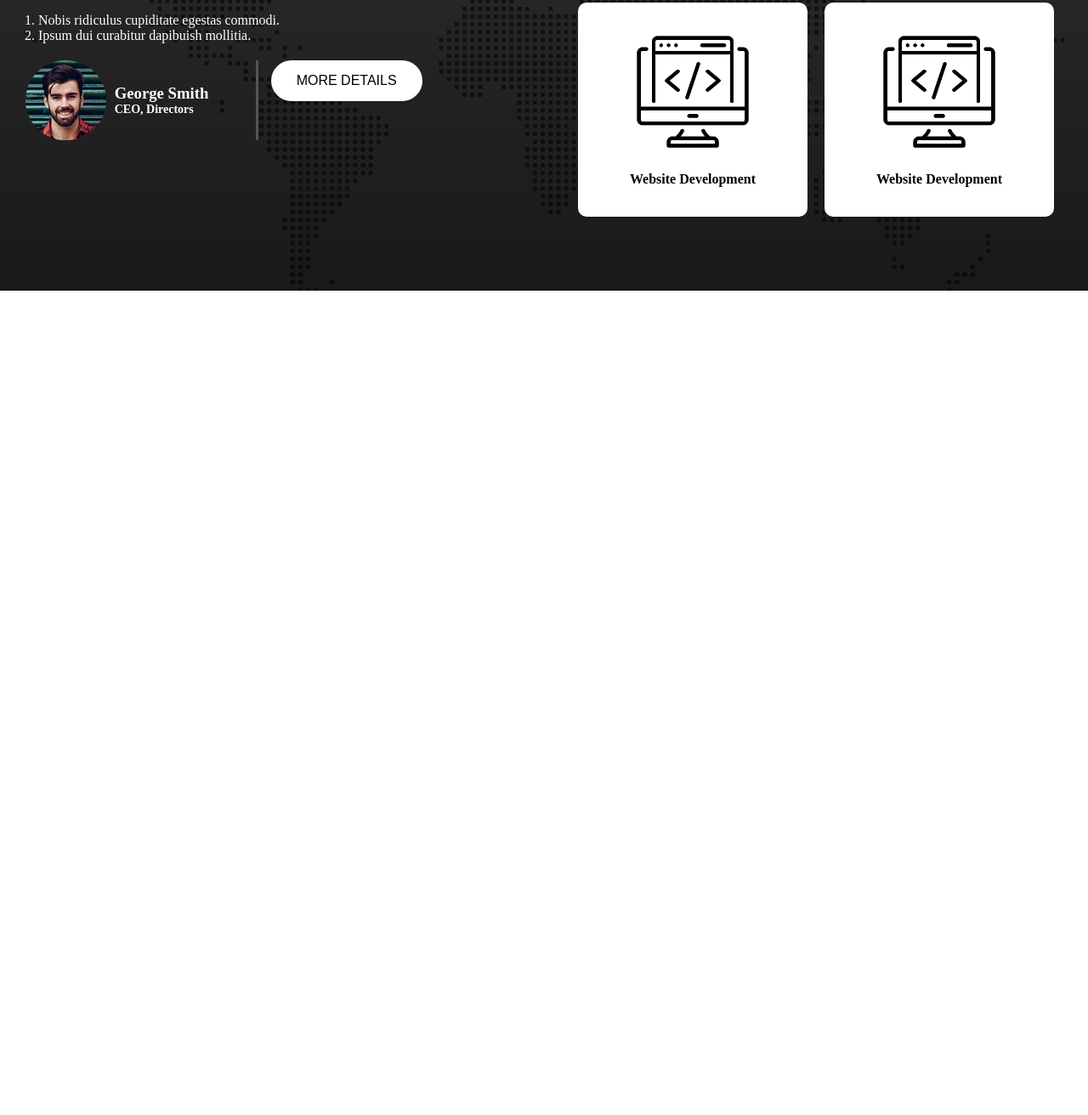
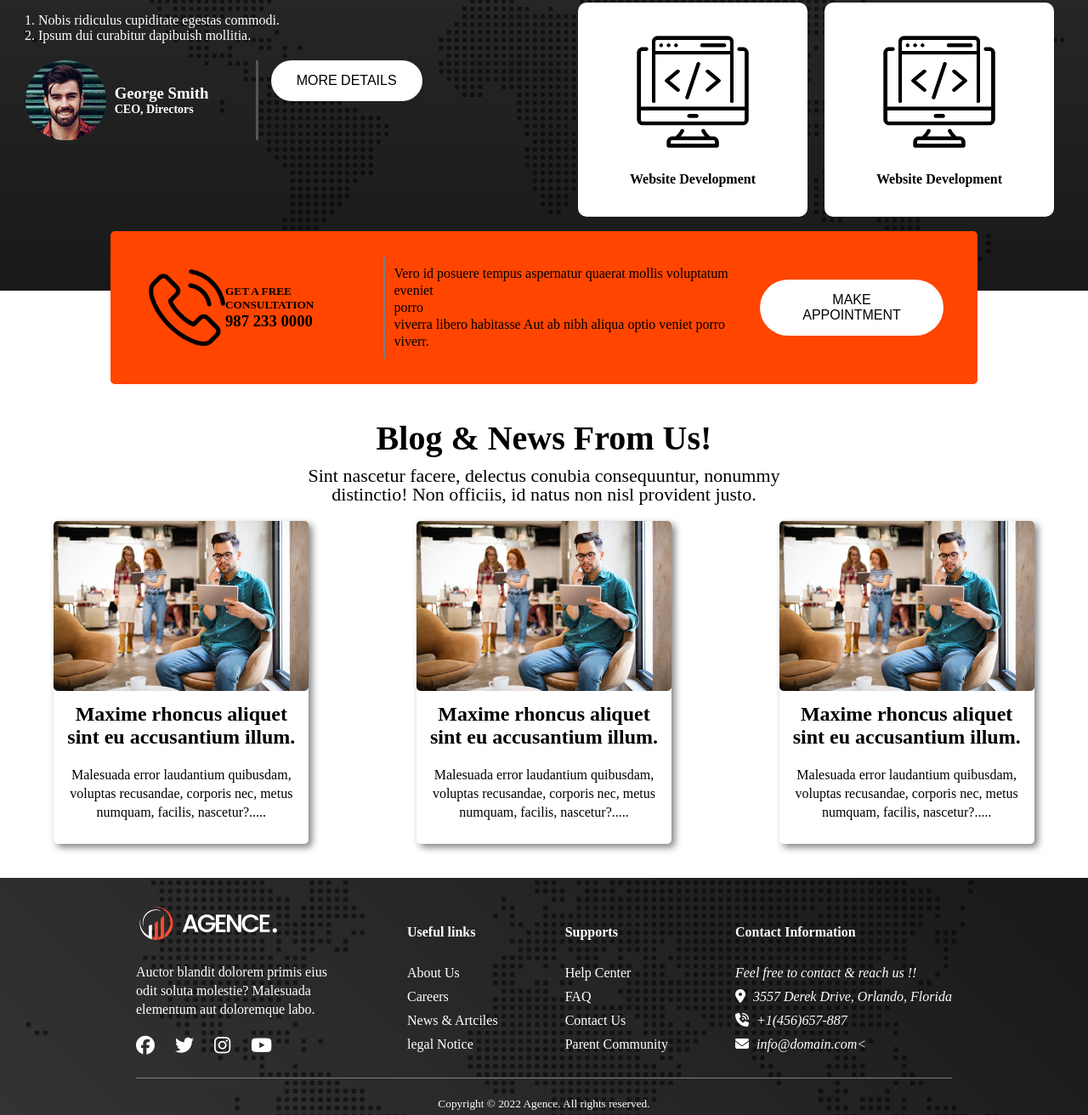
Before and after one commit to smsiam76/digital-agency-prac, a plain HTML site: page index.html in a window 1280 px wide. Shown: the part 1218-2530 px from the top of the page at 85% size. Before the commit the page ends 1560 px from the top, so only its background shows below. Drawn offline with Linux system fonts and the light colour scheme.

Commit message:
Complete full project

```diff
--- a/index.html
+++ b/index.html
@@ -5,6 +5,7 @@
 	<meta name="viewport" content="width=device-width, initial-scale=1.0">
 	<title>digital agency</title>
 	<link rel="stylesheet" href="styles/style.css">
+	<script src="https://kit.fontawesome.com/4faaf0be6a.js" crossorigin="anonymous"></script>
 </head>
 <body>
 	<header class="header">
@@ -79,7 +80,89 @@
 				</div>
 			</div>
 		</section>
+		<!-- Appointment -->
+		<section class="appointment">
+			<div class="appointment-call">
+				<img src="asset/icons/phone-call.png" alt="">
+				<div>
+					<h5>GET A FREE CONSULTATION</h5>
+					<h3>987 233 0000</h3>
+				</div>
+			</div>
+			<div class="appointment-description">
+				<p>
+					Vero id posuere tempus aspernatur quaerat mollis voluptatum eveniet <br>porro <br>
+					viverra libero habitasse Aut ab nibh aliqua optio veniet porro viverr.
+				</p>
+			</div>
+			<button class="primary-btn service-btn">MAKE APPOINTMENT</button>
+		</section>
+		<!-- Blog section -->
+		<section class="blog">
+			<h2 class="blog-title"><span>Blog</span> & News From Us!</h2>
+			<p class="blog-description">Sint nascetur facere, delectus conubia consequuntur, nonummy distinctio! Non officiis, id natus non nisl provident justo.</p>
+			<div class="blog-box">
+				<div class="blog1">
+					<img src="asset/image/blog-1.jpg" alt="">
+					<h2>Maxime rhoncus aliquet sint eu accusantium illum.</h2>
+					<p>Malesuada error laudantium quibusdam, voluptas recusandae, corporis nec, metus numquam, facilis, nascetur?.....</p>
+				</div>
+				<div class="blog1">
+					<img src="asset/image/blog-1.jpg" alt="">
+					<h2>Maxime rhoncus aliquet sint eu accusantium illum.</h2>
+					<p>Malesuada error laudantium quibusdam, voluptas recusandae, corporis nec, metus numquam, facilis, nascetur?.....</p>
+				</div>
+				<div class="blog1">
+					<img src="asset/image/blog-1.jpg" alt="">
+					<h2>Maxime rhoncus aliquet sint eu accusantium illum.</h2>
+					<p>Malesuada error laudantium quibusdam, voluptas recusandae, corporis nec, metus numquam, facilis, nascetur?.....</p>
+				</div>
+			</div>
+		</section>
 	</main>
-	<footer class="footer"></footer>
+	<footer class="footer">
+		<div class="footer-container">
+			<div class="logo-box">
+				<img src="asset/logo/logo.png" alt="">
+				<p>Auctor blandit dolorem primis eius odit soluta molestie? Malesuada elementum aut doloremque labo.</p>
+				<div class="footer-icon">
+					<i class="fa-brands fa-facebook"></i>
+					<i class="fa-brands fa-twitter"></i>
+					<i class="fa-brands fa-instagram"></i>
+					<i class="fa-brands fa-youtube"></i>
+
+
+				</div>
+			</div>
+			<div class="footer-links">
+				<h4 class="footer-title">Useful links</h4>
+				<ul class="footer-list">
+					<li><a href="#">About Us</a></li>
+					<li><a href="#">Careers</a></li>
+					<li><a href="#">News & Artciles</a></li>
+					<li><a href="#">legal Notice</a></li>
+				</ul>
+			</div>
+			<div class="footer-supports">
+				<h4 class="footer-title">Supports</h4>
+				<ul class="footer-list">
+					<li><a href="#"> Help Center</a></li>
+					<li><a href="#">FAQ</a></li>
+					<li><a href="#">Contact Us</a></li>
+					<li><a href="#">Parent Community</a></li>
+				</ul>
+			</div>
+			<div class="footer-contact">
+				<h4 class="footer-title">Contact Information</h4>
+				<address>
+					<p>Feel free to contact & reach us !!</p>
+					<p><i class="fa-solid fa-location-dot"></i> 3557 Derek Drive, Orlando, Florida</p>
+					<p><i class="fa-solid fa-phone-volume"></i> +1(456)657-887</p>
+					<p><i class="fa-solid fa-envelope"></i> info@domain.com<</p>
+				</address>
+			</div>
+		</div>
+		<p class="footer-copy"><small>Copyright &copy; 2022 Agence. All rights reserved.</small></p>
+	</footer>
 </body>
 </html>
--- a/styles/style.css
+++ b/styles/style.css
@@ -142,3 +142,129 @@
 	background-color: #fff;
 	color: #000;
 }
+/*Appointment*/
+.appointment{
+	display: flex;
+	width: 75%;
+	background-color: orangered;
+	justify-content: center;
+	align-items: center;
+	margin: -70px auto 0 auto;
+	padding: 30px;
+	border-radius:5px;
+}
+.appointment-call{
+	display: flex;
+	justify-content: center;
+	align-items: center;
+	border-right: 2px solid gray;
+	padding: 15px;
+}
+.appointment-call img{
+	width: 90px;
+}
+.appointment-description{
+	line-height: 20px;
+	font-size: 16px;
+	padding: 10px;
+}
+/*Blog style*/
+.blog{
+	text-align: center;
+	padding: 40px 0;
+}
+.blog-title{
+	font-size: 40px;
+	margin-bottom: 10px;
+
+}
+.blog-description{
+	width: 50%;
+	line-height: 22px;
+	margin: 0 auto;
+	font-size: 22px;
+	margin-bottom: 20px;
+}
+.blog-box{
+	display: flex;
+	justify-content: space-around;
+}
+.blog1{
+	width: 300px;
+	height: 380px;
+	background-color: #fff;
+	box-shadow: 4px 4px 8px grey;
+	color: #000;
+	border-radius: 5px;
+}
+.blog1 img{
+	width: 100%;
+	border-radius: 5px;
+}
+.blog1 h2{
+	margin-bottom: 10px;
+	padding: 10px;
+	font-size: 24px;
+}
+.blog1 p{
+	line-height: 22px;
+	padding: 0 10px 20px;
+}
+/*footer section*/
+.footer{
+	background-image: url('../asset/image/footer-bg.png'),linear-gradient(45deg, rgba(0,0,0,.8),rgba(0,0,0,0.9));
+	background-blend-mode:overlay;
+	background-size: cover;
+	background-position: center;
+	background-repeat: no-repeat;
+	color: #fff;
+	padding: 5px 0;
+}
+.footer-container{
+	display: flex;
+	justify-content: space-between;
+	align-items: center;
+	width: 75%;
+	margin: 0 auto;
+	padding: 20px 0;
+	border-bottom: 1px solid gray;
+}
+.logo-box{
+	width: 25%;
+}
+.logo-box img{
+	margin-bottom: 20px;
+}
+.logo-box p{
+	line-height: 22px;
+	margin-bottom: 20px;
+}
+.footer-icon i{
+	font-size: 22px;
+	margin-right: 20px;
+}
+.footer-title{
+	margin-bottom: 30px;
+}
+.footer-list li {
+	list-style: none;
+}
+.footer-list li a{
+	margin-bottom: 10px;
+	display: inline-block;
+	color: #fff;
+	text-decoration: none;
+}
+.footer-links, .footer-supports, .footer-contact{
+	margin-top: 30px;
+}
+.footer-contact i{
+	margin-right: 5px;
+}
+.footer-contact address p{
+	margin-bottom: 10px;
+}
+.footer-copy{
+	text-align: center;
+	margin-top: 20px;
+}
```
